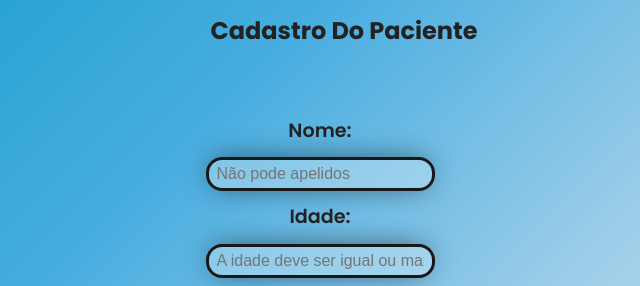
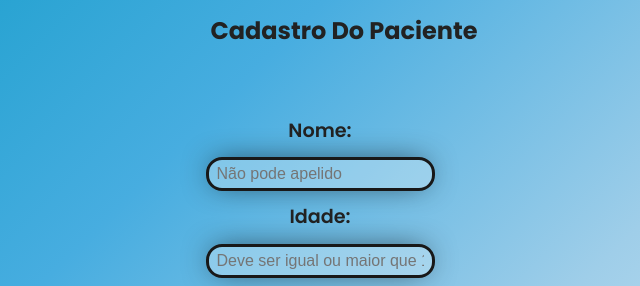
Before and after one commit to thaliadani/ficha-atendimento-hospital, a plain HTML site: page index.html in a window 1280 px wide. Shown: the top 286 px of the page, 320-960 px from the left. Drawn offline with nearby package versions, Linux system fonts and the light colour scheme; some icons are missing.

Commit message:
Update index.html

```diff
--- a/index.html
+++ b/index.html
@@ -24,12 +24,12 @@
 
         <ul class="formulario">
             <li>Nome:
-                <input type="text" onkeypress="return lettersOnly(event);" placeholder="Não pode apelidos" required
+                <input type="text" onkeypress="return lettersOnly(event);" placeholder="Não pode apelido" required
                     id="nome">
             </li>
 
             <li>Idade:
-                <input type="text" maxlength="3" onkeypress="return numbersOnly(event);" placeholder="A idade deve ser igual ou maior que 18 anos" required id="idade">
+                <input type="text" maxlength="3" onkeypress="return numbersOnly(event);" placeholder="Deve ser igual ou maior que 18 anos" required id="idade">
             </li>
 
             <li>CPF:
```
